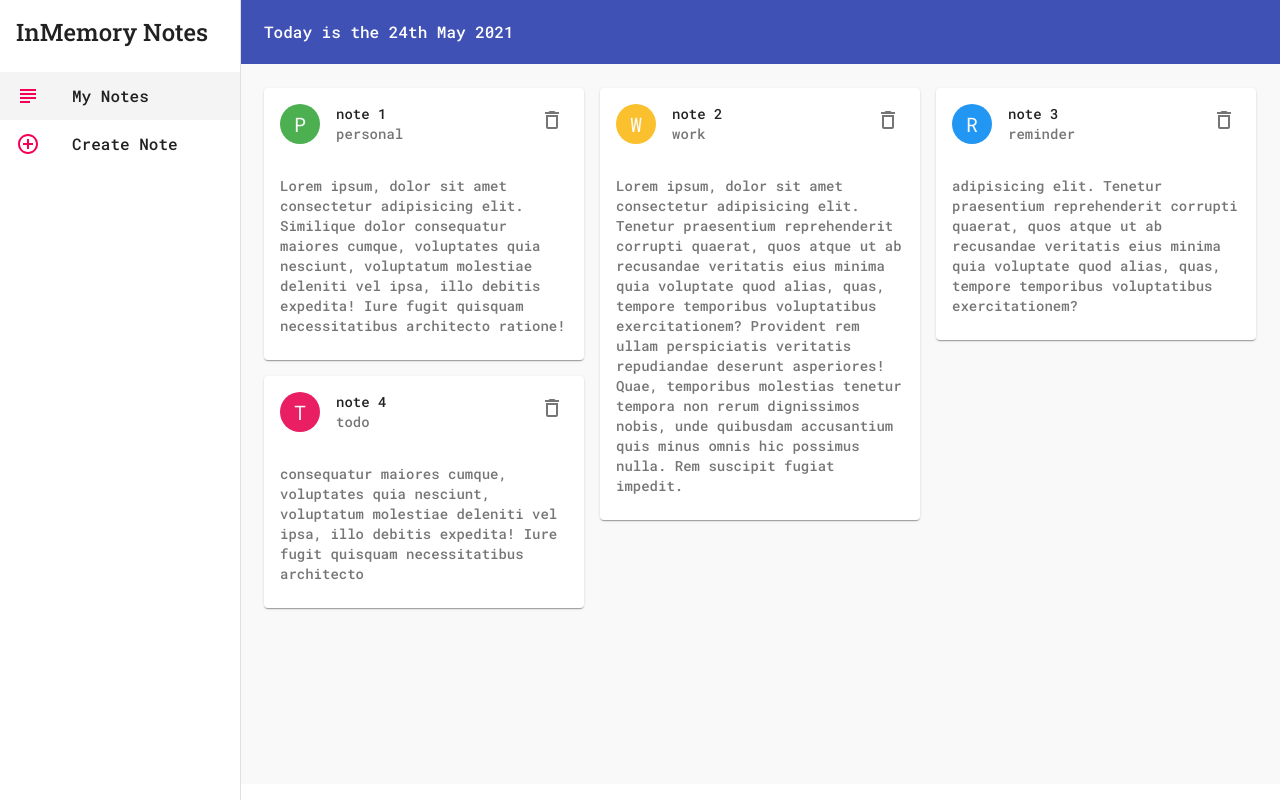
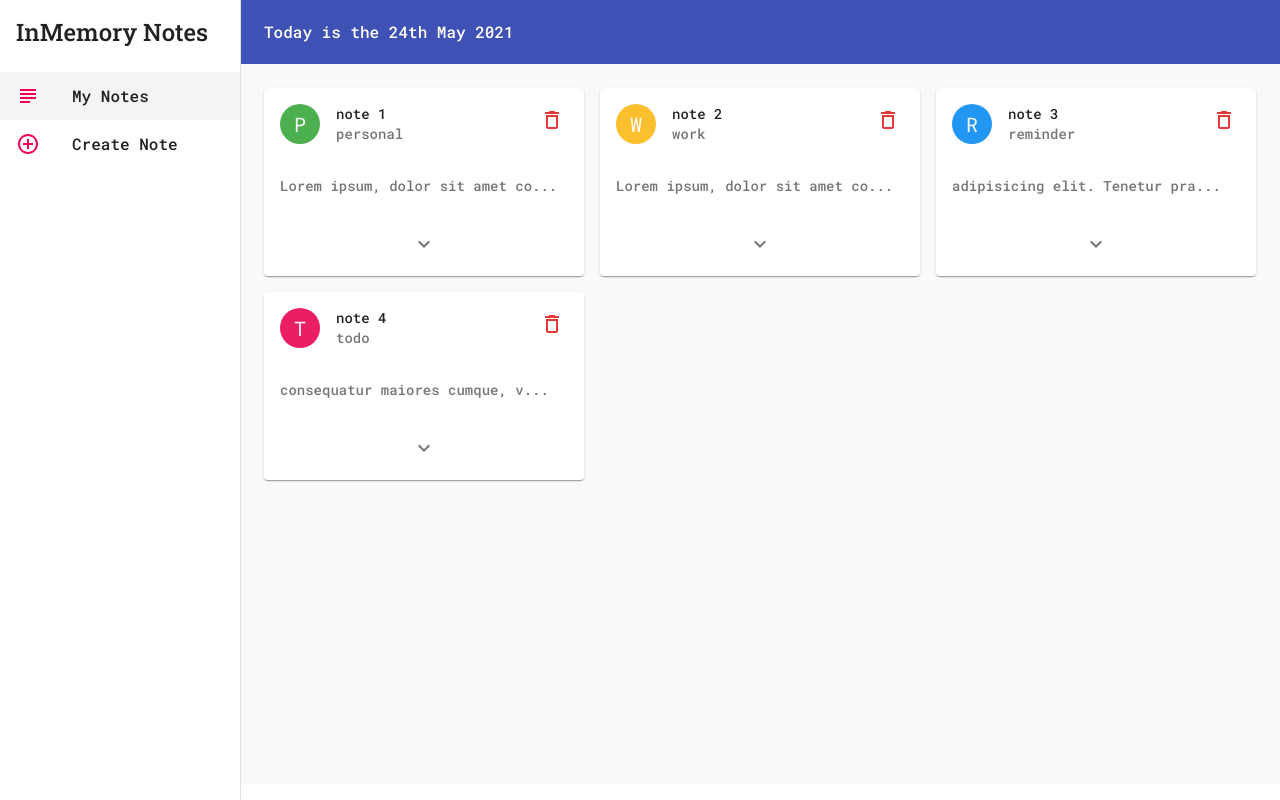
Before and after one commit to deepkush97/inmemory-notes-app-ts, a React (Create React App) app: page / in a window 1280 px wide. Built offline with nearby package versions, Linux system fonts and the light colour scheme.

Commit message:
Updated: expanding NoteCard

```diff
--- a/src/components/NoteCard.tsx
+++ b/src/components/NoteCard.tsx
@@ -7,17 +7,38 @@ import {
   makeStyles,
   Theme,
   Typography,
+  CardActions,
+  Collapse,
+  createStyles,
 } from "@material-ui/core";
-import { blue, green, pink, yellow } from "@material-ui/core/colors";
-import { DeleteOutlined } from "@material-ui/icons";
+import { blue, green, pink, red, yellow } from "@material-ui/core/colors";
+import { DeleteOutlined, ExpandMore } from "@material-ui/icons";
+import clsx from "clsx";
 import React, { FC, useContext } from "react";
 import { NotesContext } from "../context/global";
 
 interface NoteCardProps {
   note: INote;
 }
-
-const useStyles = makeStyles<Theme, { category: CategoryType }>({
+const useStyles = makeStyles<Theme, { category: CategoryType }>(
+  (theme: Theme) =>
+    createStyles({
+      expand: {
+        transform: "rotate(0deg)",
+        margin: "auto",
+        transition: theme.transitions.create("transform", {
+          duration: theme.transitions.duration.shortest,
+        }),
+      },
+      expandOpen: {
+        transform: "rotate(180deg)",
+      },
+      content: {
+        minHeight: theme.spacing(2),
+      },
+      deleteBtn: {
+        color: red[600],
+      },
       avatar: {
         backgroundColor: ({ category }) => {
           if (category === "work") {
@@ -32,15 +53,20 @@ const useStyles = makeStyles<Theme, { category: CategoryType }>({
           return blue[500];
         },
       },
-});
+    })
+);
 
 export const NoteCard: FC<NoteCardProps> = ({ note }) => {
   const classes = useStyles(note);
   const { deleteNote } = useContext(NotesContext) as NotesContextType;
+  const [expanded, setExpanded] = React.useState(false);
+
+  const handleExpandClick = () => {
+    setExpanded((prev) => !prev);
+  };
 
   return (
-    <div>
-      <Card elevation={1}>
+    <Card>
       <CardHeader
         avatar={
           <Avatar className={classes.avatar}>
@@ -48,19 +74,44 @@ export const NoteCard: FC<NoteCardProps> = ({ note }) => {
           </Avatar>
         }
         action={
-            <IconButton onClick={() => deleteNote(note.id)}>
+          <IconButton
+            className={classes.deleteBtn}
+            onClick={() => deleteNote(note.id)}
+          >
             <DeleteOutlined />
           </IconButton>
         }
         title={note.title}
         subheader={note.category}
       />
-        <CardContent>
-          <Typography variant="body2" color="textSecondary">
-            {note.details}
+      <CardContent className={classes.content}>
+        <Typography variant="body2" color="textSecondary" component="p">
+          {note.details.length > 30
+            ? `${note.details.substr(0, 30)}...`
+            : note.details}
         </Typography>
       </CardContent>
+      {note.details.length > 30 && (
+        <>
+          <CardActions disableSpacing>
+            <IconButton
+              className={clsx(classes.expand, {
+                [classes.expandOpen]: expanded,
+              })}
+              onClick={handleExpandClick}
+              aria-expanded={expanded}
+              aria-label="show more"
+            >
+              <ExpandMore />
+            </IconButton>
+          </CardActions>
+          <Collapse in={expanded} timeout="auto" unmountOnExit>
+            <CardContent>
+              <Typography paragraph>{note.details}</Typography>
+            </CardContent>
+          </Collapse>
+        </>
+      )}
     </Card>
-    </div>
   );
 };
```
Lines whose indentation alone changed are shown as unchanged.
